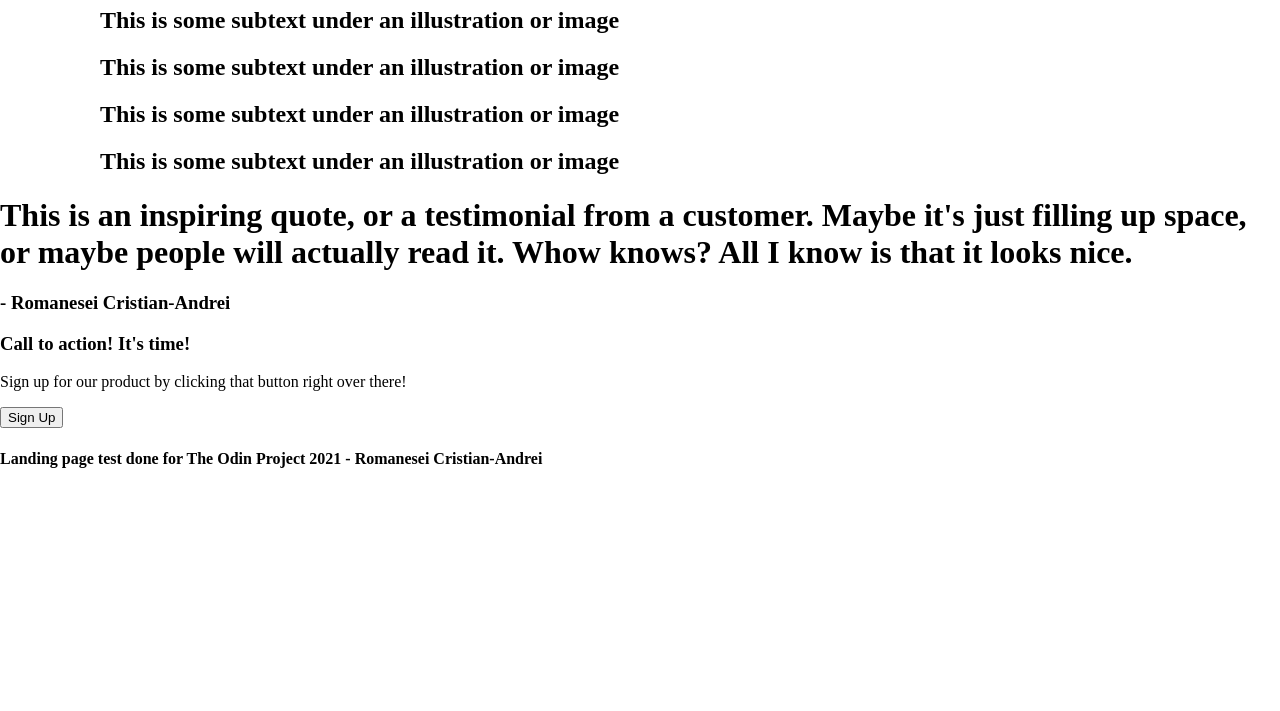
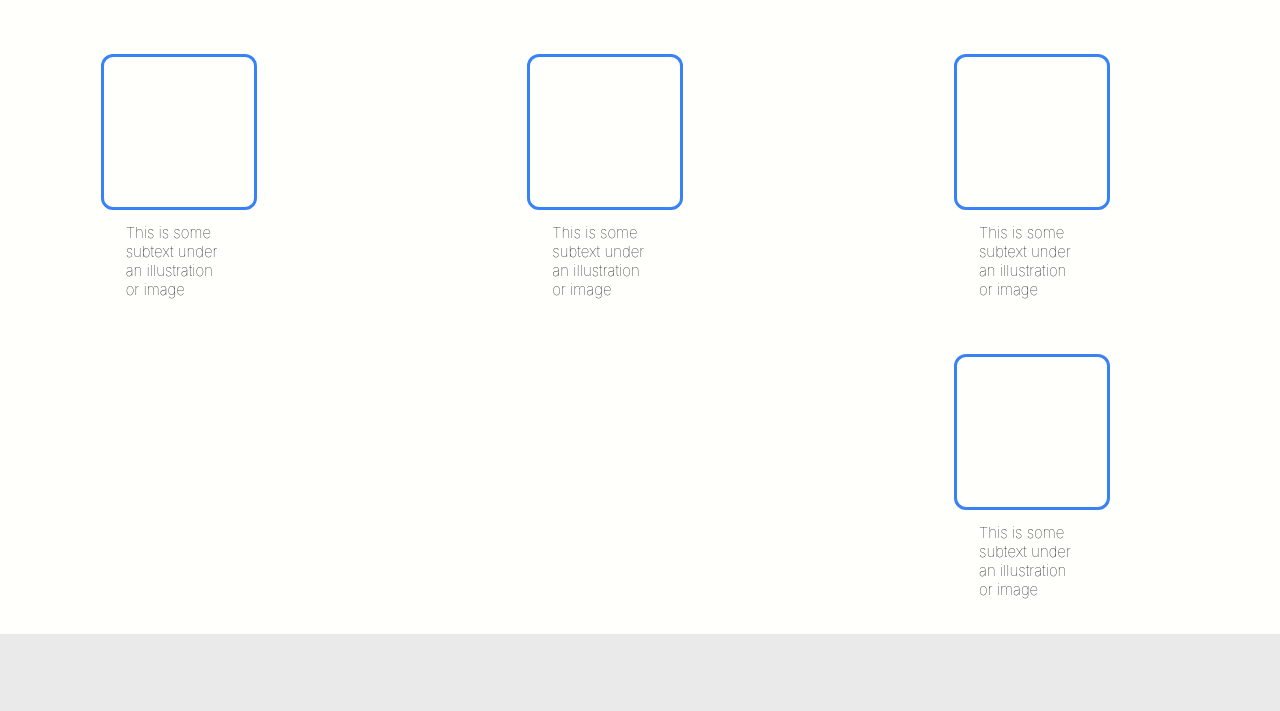
Before and after one commit to romaneseicristian/landingpage, a plain HTML site: page index.html in a window 1280 px wide. Shown: the part 561-1272 px from the top of the page. Before the commit the page ends 1050 px from the top, so only its background shows below. Drawn offline with Linux system fonts and the light colour scheme.

Commit message:
Update style.css
Updated 25th of November - 6:53 PM

I know the classes are a mess, but I'm still learning.

```diff
--- a/style.css
+++ b/style.css
@@ -3,18 +3,19 @@
 body {
     margin-left: auto;
     margin-right: auto;
+    flex: 1;
 
 /* ---------------------- CSS for TOP of the page ------------------------ */
 
 }
 .top {
-    background-color: #1F2937;
+    background-color: #264653;
     margin-top: 2px;
     padding-bottom: 70px;
+    justify-content: space-between;
 }
 
 .paragraphs {
-    margin-right: 100px;
     display: flex;
     font-family: -apple-system, BlinkMacSystemFont, 'Segoe UI', Roboto, Oxygen, Ubuntu, Cantarell, 'Open Sans', 'Helvetica Neue', sans-serif;
     font: 18px;
@@ -24,6 +25,7 @@ body {
 .paragraph-one {
     padding: 20px;
     margin-top: 2px;
+
 }
 
 .paragraph-two {
@@ -37,17 +39,17 @@ body {
 }
 
 .logo-title {
+    display: flex;
     font: 48px;
     color: #F9FAF8;
     font-weight: extra-bold;
     font-family: -apple-system, BlinkMacSystemFont, 'Segoe UI', Roboto, Oxygen, Ubuntu, Cantarell, 'Open Sans', 'Helvetica Neue', sans-serif;
     margin-top: 10px;
-    margin-left: 100px;
 }
 
 .logo-links {
     display: flex;
-    justify-content: space-around;
+    justify-content: space-evenly;
     padding: 0px;
 }
 
@@ -59,22 +61,21 @@ body {
 .slide-box {
     margin-right: 170px;
     margin-left: 100px;
+
 }
 
 
 .header-text {
     display:flex;
-    justify-content: space-between;
+    justify-content: space-evenly;
     font-family: -apple-system, BlinkMacSystemFont, 'Segoe UI', Roboto, Oxygen, Ubuntu, Cantarell, 'Open Sans', 'Helvetica Neue', sans-serif;
     color: #F9FAF8;
-    margin-left: 150px;
     margin-top: 10px;
-    margin-right: 100px;
 }
 
 .slide-box {
     display: flex;
-    justify-content: space-around;
+    justify-content: space-between;
     margin-top: 10px;
 }
 
@@ -94,12 +95,195 @@ body {
 /* ------------------------- CSS for Middle of page ------------------- */
 
 .middle {
-    margin-left: 100px;
+    flex-wrap: wrap;
+    flex: 1;
+    justify-content: center;
+    background-color: #fffffc;
+    padding-top: 50px;
+}
 
 .middle-header {
     display: flex;
     justify-content: center;
     margin-bottom: 50px;
     margin-right: 50px;
-    border: 2px solid red;
+    margin-top: 0px;
+    font-family: -apple-system, BlinkMacSystemFont, 'Segoe UI', Roboto, Oxygen, Ubuntu, Cantarell, 'Open Sans', 'Helvetica Neue', sans-serif;
+    font-weight: bolder;
 }
+
+.middle h1 {
+    letter-spacing: -1px;
+}
+
+.wrapper {
+    display: flex;
+    justify-content: center;
+    align-items: center;
+    flex-wrap: wrap;
+    align-content: center;
+    flex: 1;
+
+}
+
+
+.under-wrapper {
+    border: 3px solid #3882F6;
+    justify-content: center;
+    display: flex;
+    flex-wrap: wrap;
+    width: 150px;
+    height: 150px;
+    margin: 20px;
+    border-radius: 12px;
+    margin-bottom: 1px;
+}
+
+.boxes-wrapper {
+    margin-left: auto;
+    margin-right: 150px;
+    height: 300px;
+    flex-direction: row;
+}
+
+.text-box {
+    word-wrap: break-word;
+    font-family: -apple-system, BlinkMacSystemFont, 'Segoe UI', Roboto, Oxygen, Ubuntu, Cantarell, 'Open Sans', 'Helvetica Neue', sans-serif;
+    font-size: 10px;
+    display: flex;
+    width: 100px;
+    margin-left: 45px;
+}
+
+.text-box h2 {
+    font-weight: lighter;
+
+}
+
+
+
+/* ------------------------- CSS for Lower Middle of page ------------------- */
+
+.lower-middle {
+    background-color: #e6e6e6d2;
+    padding-bottom: 40px;
+}
+
+.quote-wrapper {
+    display: flex;
+    justify-content: center;
+}
+
+.quote {
+    display: flex;
+    justify-content: start;
+    align-content: center;
+    width: 800px;
+    margin-bottom: 0px;
+    margin-top: 80px;
+    padding-bottom: 0px;
+
+}
+
+.quote h1 {
+    font-family: -apple-system, BlinkMacSystemFont, 'Segoe UI', Roboto, Oxygen, Ubuntu, Cantarell, 'Open Sans', 'Helvetica Neue', sans-serif;
+    font-style: italic;
+    font-weight: lighter;
+}
+
+.person-wrapper {
+    display: flex;
+    margin-top: 0px;
+    justify-content: center;
+}
+
+.person-name {
+    display: flex;
+    justify-content: end;
+    width: 1000px;
+    font-family: Century Gothic;
+    font-weight: bold;
+    padding-top: 0px;
+}
+
+
+/* ------------------------- CSS for FOOTER ------------------- */
+
+
+.footer {
+    background-color: #fffffc;
+    display: flex;
+    justify-content: center;
+    margin-top: 40px;
+}
+
+.big-button {
+    background-color: #3882F6;
+    width: 500px;
+    display: flex;
+    justify-content: space-between;
+    border-radius: 12px;
+    padding-left: 300px;
+    padding-right: 300px;
+    padding-top: 20px;
+    padding-bottom: 20px;
+
+}
+
+.button-text-wrapper {
+    margin-right: auto;
+    align-content: center;
+}
+
+.big-button-header {
+    font-family: -apple-system, BlinkMacSystemFont, 'Segoe UI', Roboto, Oxygen, Ubuntu, Cantarell, 'Open Sans', 'Helvetica Neue', sans-serif;
+    color: whitesmoke;
+    font-weight: bold;
+    margin-bottom: 0px;
+    height: 10px;
+
+}
+
+.big-button-description {
+    font-family: -apple-system, BlinkMacSystemFont, 'Segoe UI', Roboto, Oxygen, Ubuntu, Cantarell, 'Open Sans', 'Helvetica Neue', sans-serif;
+    color: whitesmoke;
+    font-weight: lighter;
+    height: 30px;
+}
+
+.button-signup-wrapper {
+    display: flex;
+    justify-content: end;
+    align-content: flex-end;
+    width: 50px;
+}
+
+.button-signup button {
+    background-color: transparent;
+    font-family: -apple-system, BlinkMacSystemFont, 'Segoe UI', Roboto, Oxygen, Ubuntu, Cantarell, 'Open Sans', 'Helvetica Neue', sans-serif;
+    color:whitesmoke;
+    border: 2px whitesmoke solid;
+    border-radius: 5px;
+    padding-left: 15px;
+    padding-right: 15px;
+}
+
+/* ------------------------- SIGNATURE ------------------- */
+
+.signature {
+    margin-top: 35px;
+    display: flex;
+    justify-content: center;
+    background-color: #264653;
+}
+
+.signature-text {
+    display: flex;
+    justify-content: center;
+}
+
+.signature-text h4 {
+    font-family: -apple-system, BlinkMacSystemFont, 'Segoe UI', Roboto, Oxygen, Ubuntu, Cantarell, 'Open Sans', 'Helvetica Neue', sans-serif;
+    font-weight: lighter;
+    color: whitesmoke;
+}
```
